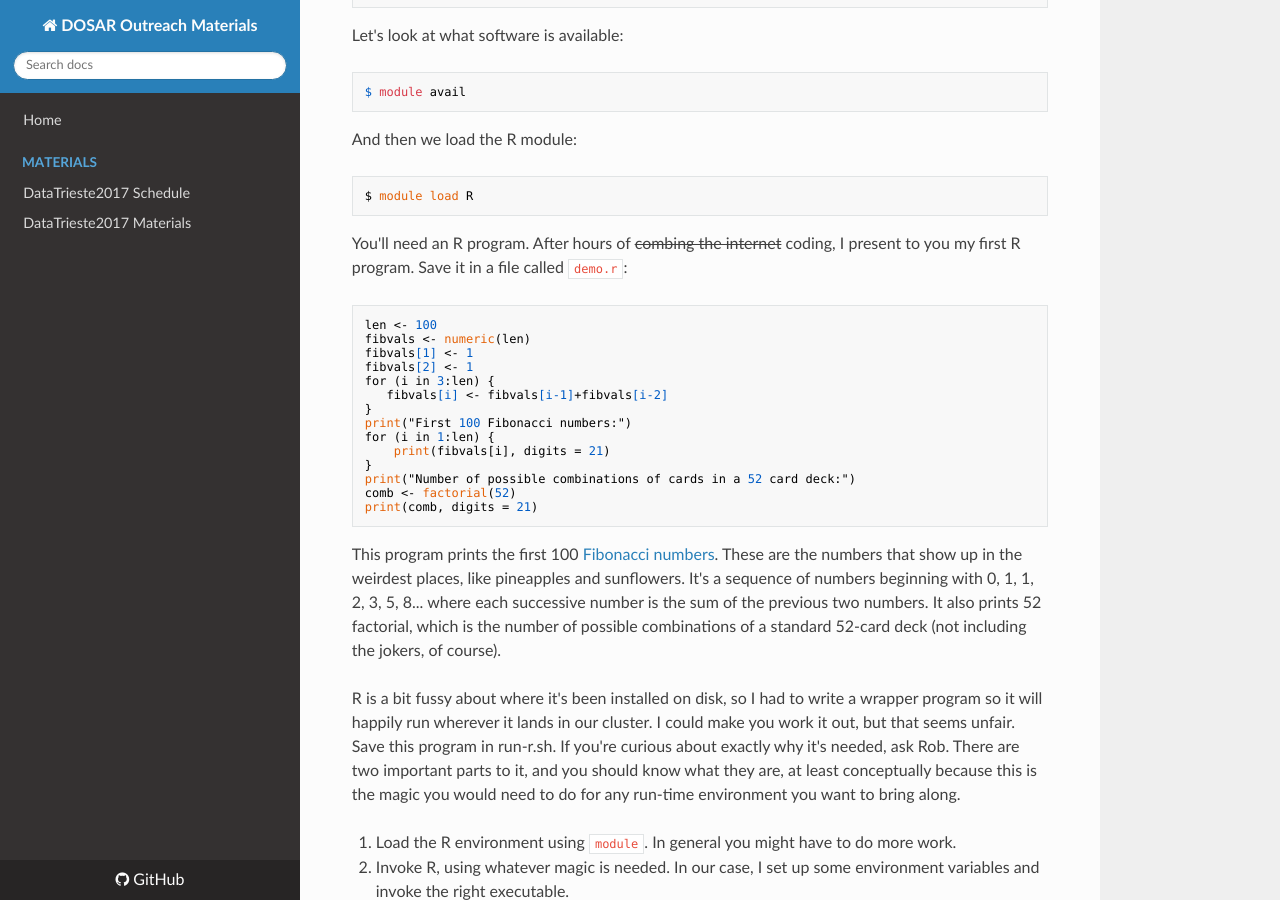
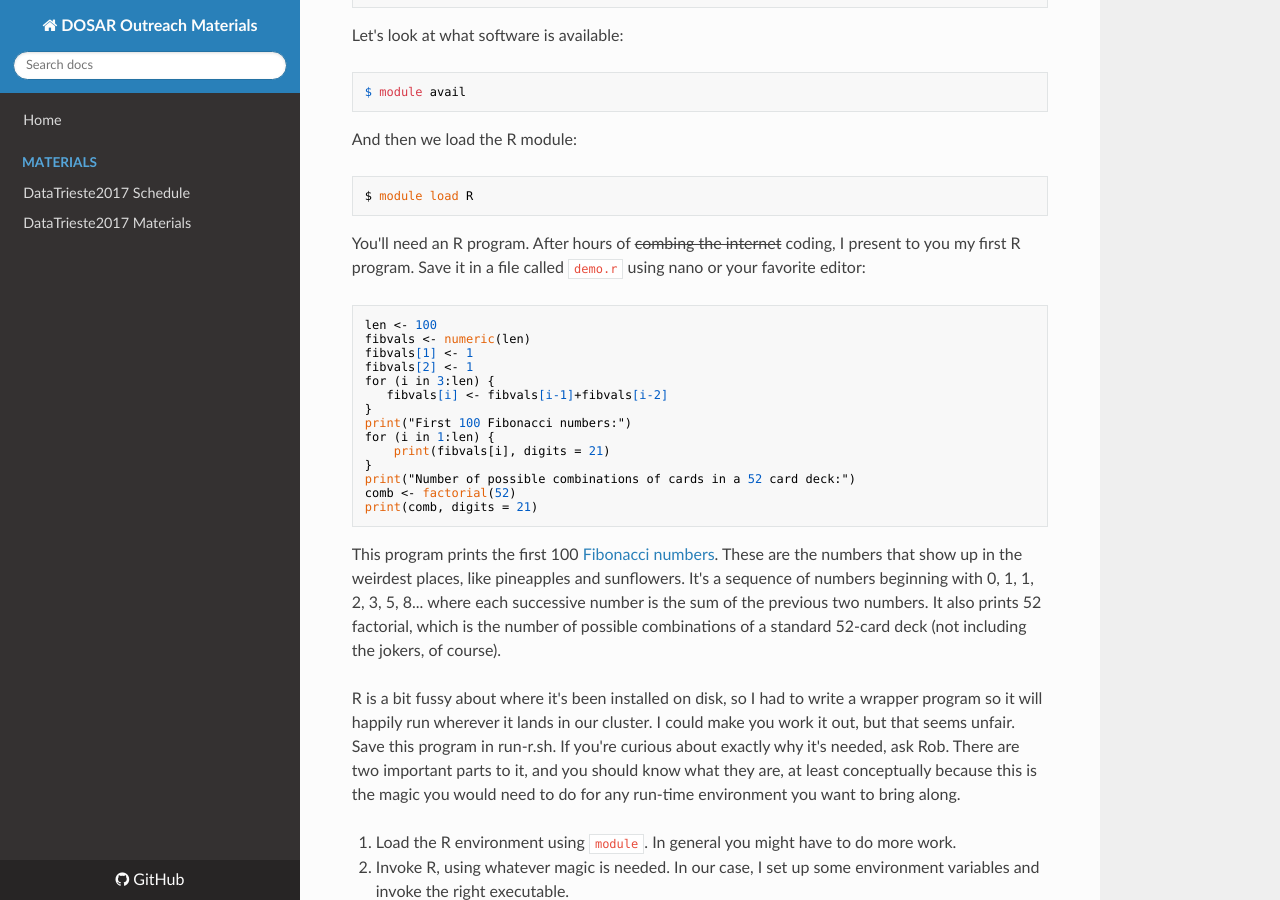
Before and after one commit to opensciencegrid/dosar, an MkDocs documentation site: the page built from docs/Materials/06-RJob.md, in a window 1280 px wide and 900 px high, scrolled down 1630 px. Built offline with MkDocs 1.6.1, drawn with Linux system fonts in a browser that asks for light colours; nearby versions of some CDN libraries; old or Windows-style settings are respelled for this version of MkDocs.

Commit message:
Update 06-RJob.md

````diff
--- a/docs/Materials/06-RJob.md
+++ b/docs/Materials/06-RJob.md
@@ -54,7 +54,7 @@ $ module load R
 ```
 
 
-You'll need an R program. After hours of <strike>combing the internet</strike> coding, I present to you my first R program. Save it in a file called `demo.r`:
+You'll need an R program. After hours of <strike>combing the internet</strike> coding, I present to you my first R program. Save it in a file called `demo.r` using nano or your favorite editor:
 
 ```
 len <- 100
````
